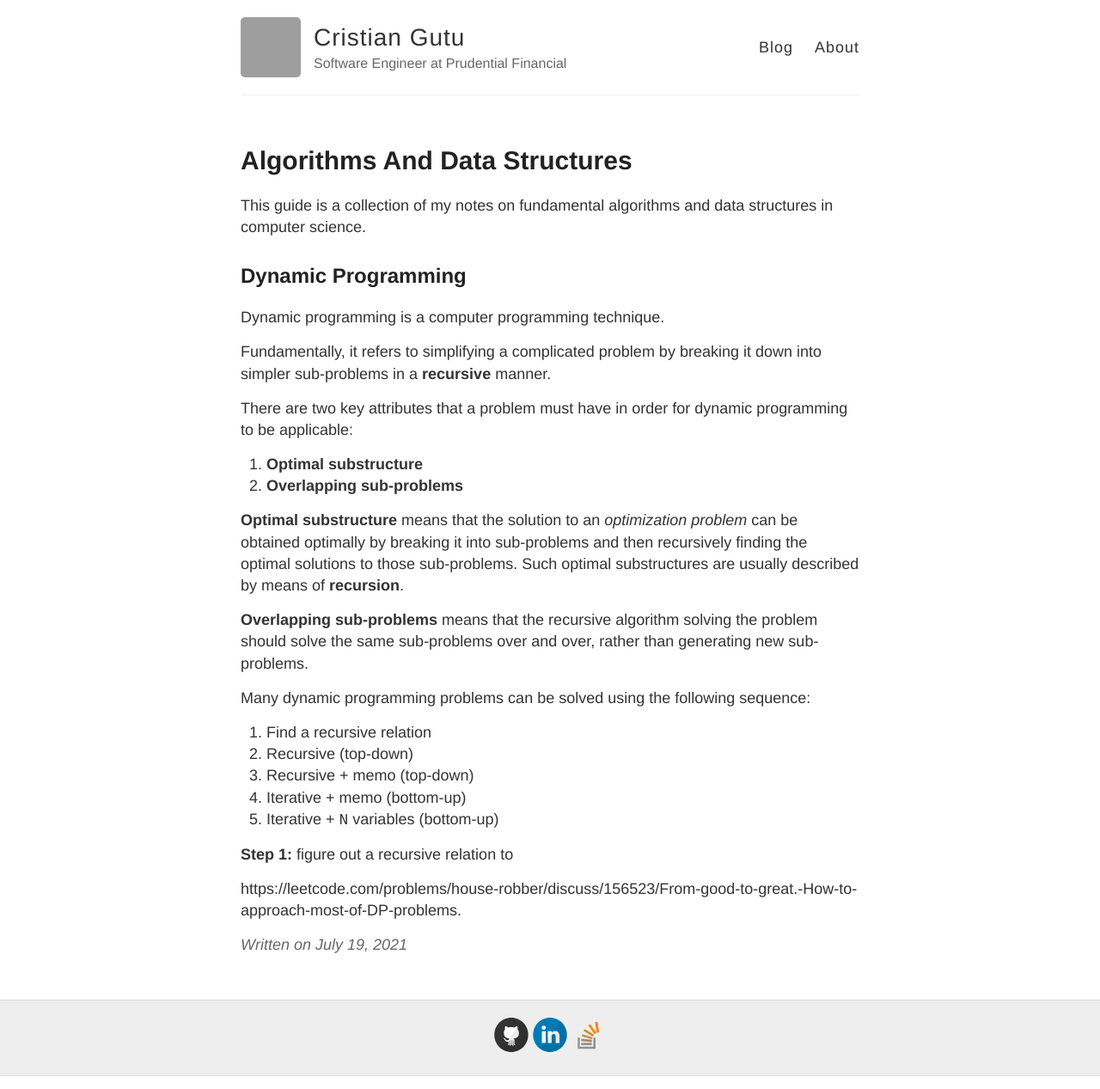
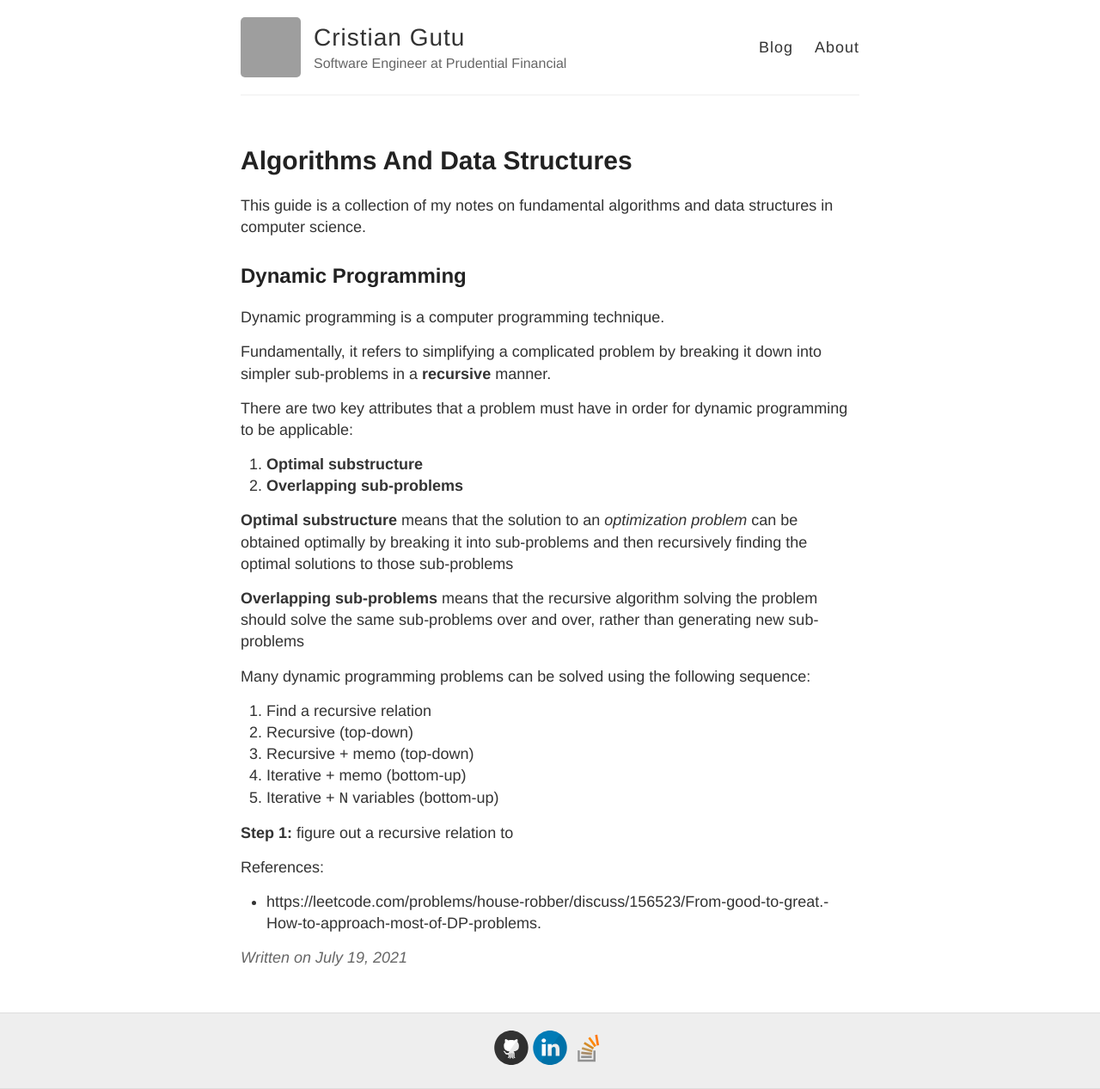
Before and after one commit to gutucristian/gutucristian.github.io, a Jekyll site: the page built from _posts/2021-07-19-Algorithms-And-Data-Structures.md, in a window 1280 px wide. Shown: the whole page at 86% size. Built offline with Jekyll 4.4.1, drawn with Linux system fonts in a browser that asks for light colours; our own code applies the rules of GitHub Pages for plain Markdown files; grey boxes are pictures that could not be loaded.

Commit message:
Update 2021-07-19-Algorithms-And-Data-Structures.md

```diff
--- a/_posts/2021-07-19-Algorithms-And-Data-Structures.md
+++ b/_posts/2021-07-19-Algorithms-And-Data-Structures.md
@@ -10,9 +10,9 @@ There are two key attributes that a problem must have in order for dynamic progr
 1. **Optimal substructure**
 2. **Overlapping sub-problems**
 
-**Optimal substructure** means that the solution to an *optimization problem* can be obtained optimally by breaking it into sub-problems and then recursively finding the optimal solutions to those sub-problems. Such optimal substructures are usually described by means of **recursion**.
+**Optimal substructure** means that the solution to an *optimization problem* can be obtained optimally by breaking it into sub-problems and then recursively finding the optimal solutions to those sub-problems
 
-**Overlapping sub-problems** means that the recursive algorithm solving the problem should solve the same sub-problems over and over, rather than generating new sub-problems.
+**Overlapping sub-problems** means that the recursive algorithm solving the problem should solve the same sub-problems over and over, rather than generating new sub-problems
 
 Many dynamic programming problems can be solved using the following sequence:
 
@@ -24,4 +24,5 @@ Many dynamic programming problems can be solved using the following sequence:
 
 **Step 1:** figure out a recursive relation to
 
-https://leetcode.com/problems/house-robber/discuss/156523/From-good-to-great.-How-to-approach-most-of-DP-problems.
+References:
+- https://leetcode.com/problems/house-robber/discuss/156523/From-good-to-great.-How-to-approach-most-of-DP-problems.
```
